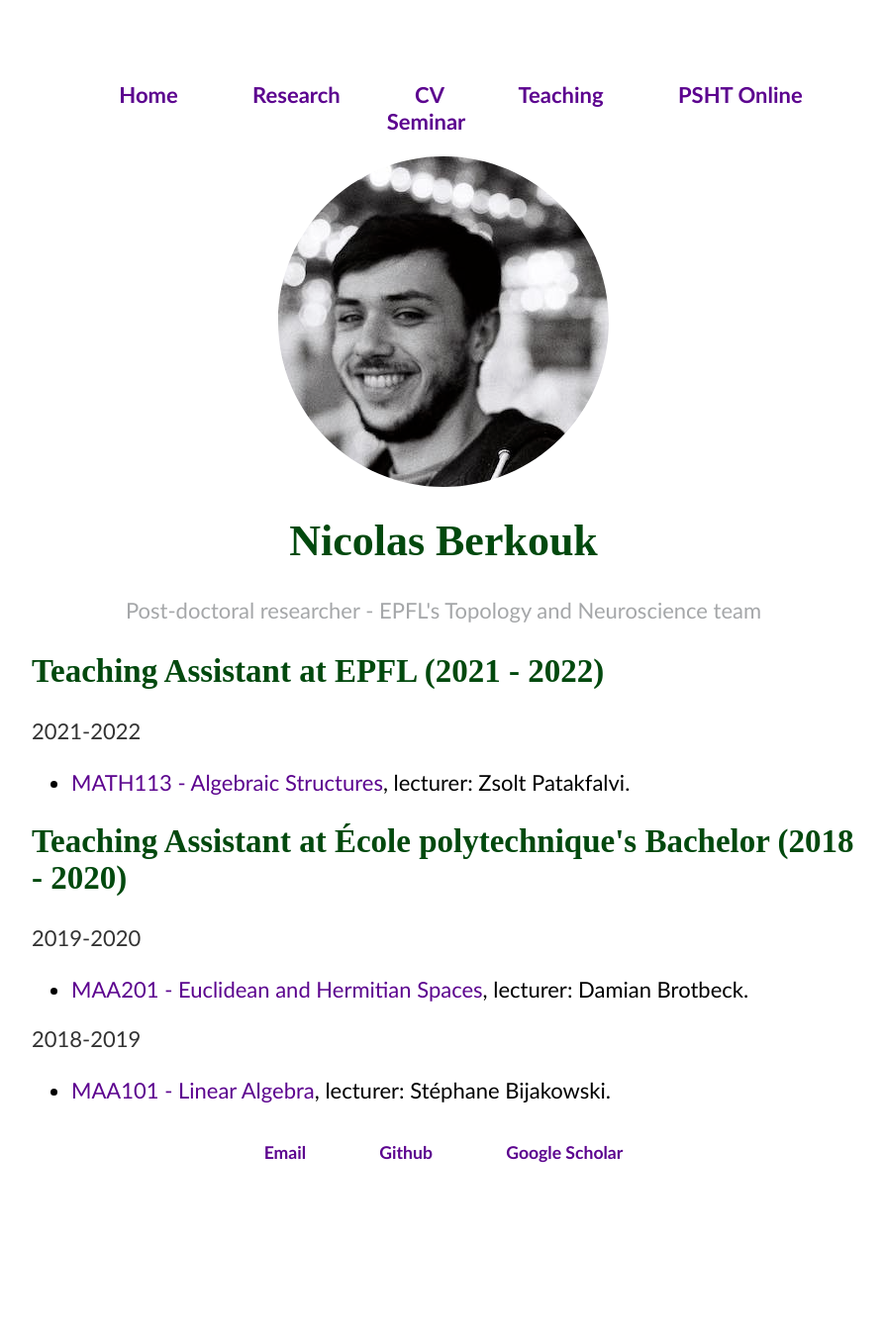
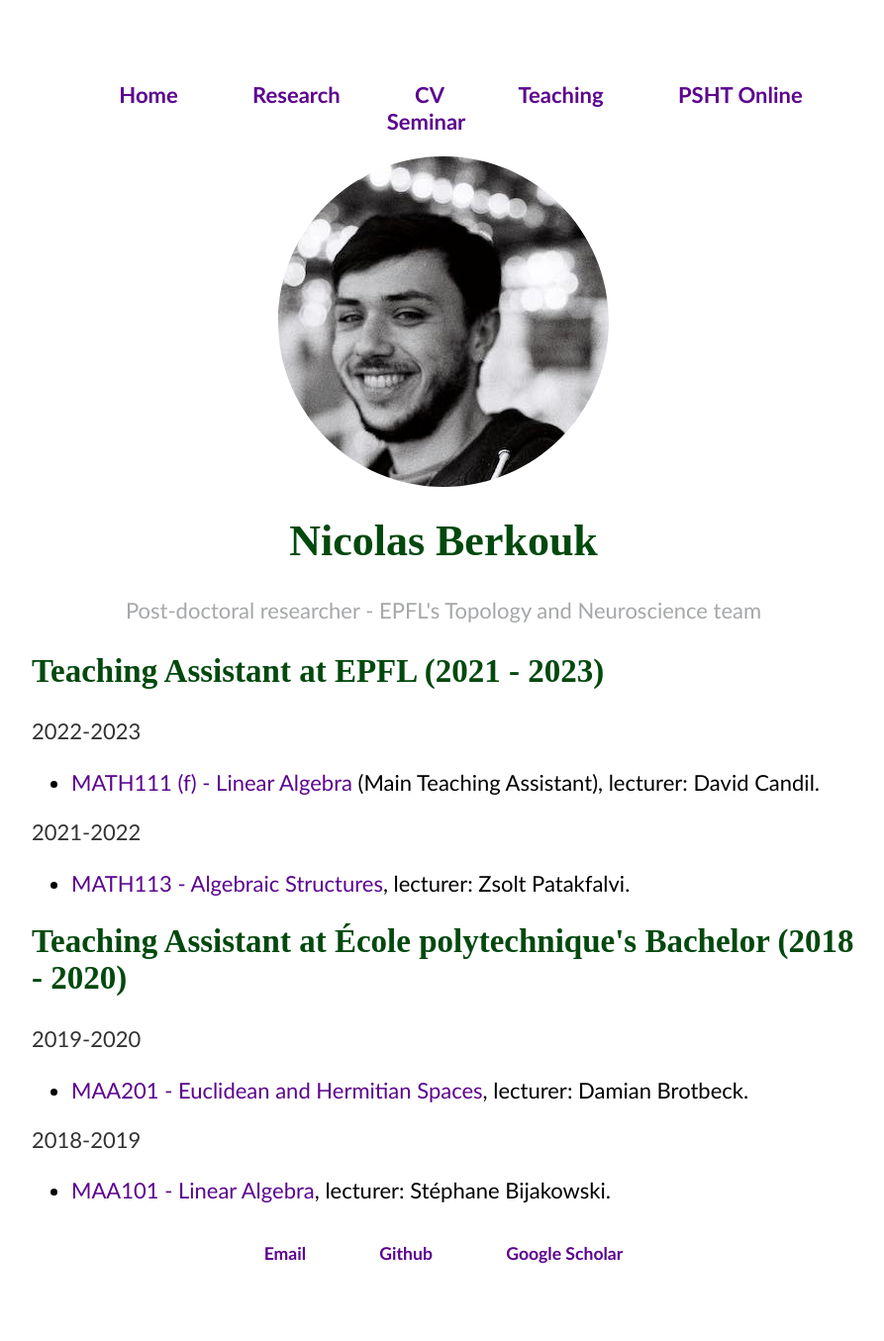
Before and after one commit to nberkouk/nberkouk.github.io, a Jekyll site: the page built from teaching.html, in a window 1280 px wide. Shown: the whole page at 99% size, without its empty margins (192-1085 px from the left). Built offline with Jekyll 4.4.1, drawn with Linux system fonts in a browser that asks for light colours; before the commit the page ends 1253 px from its top, so only the background shows below that.

Commit message:
teaching

```diff
--- a/teaching.html
+++ b/teaching.html
@@ -14,8 +14,13 @@ title: Nicolas Berkouk
 
 
 		<div class="container">
-<h2>Teaching Assistant at EPFL (2021 - 2022)</h2>
+<h2>Teaching Assistant at EPFL (2021 - 2023)</h2>
 
+	<p>2022-2023</p>
+    <ul style="font-family:'Optima';">
+      <li><a href="https://edu.epfl.ch/coursebook/fr/algebre-lineaire-MATH-111-F"> MATH111 (f) - Linear Algebra</a> (Main Teaching Assistant), lecturer: David Candil.</li>
+
+    </ul>
 
     <p>2021-2022</p>
     <ul style="font-family:'Optima';">
```
